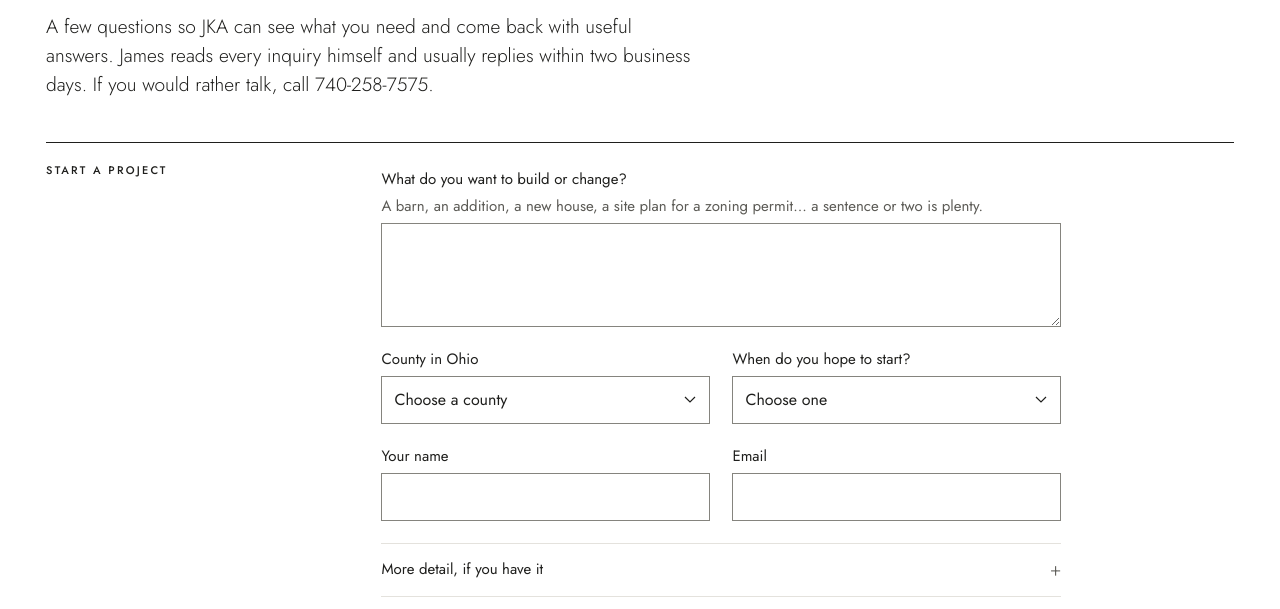
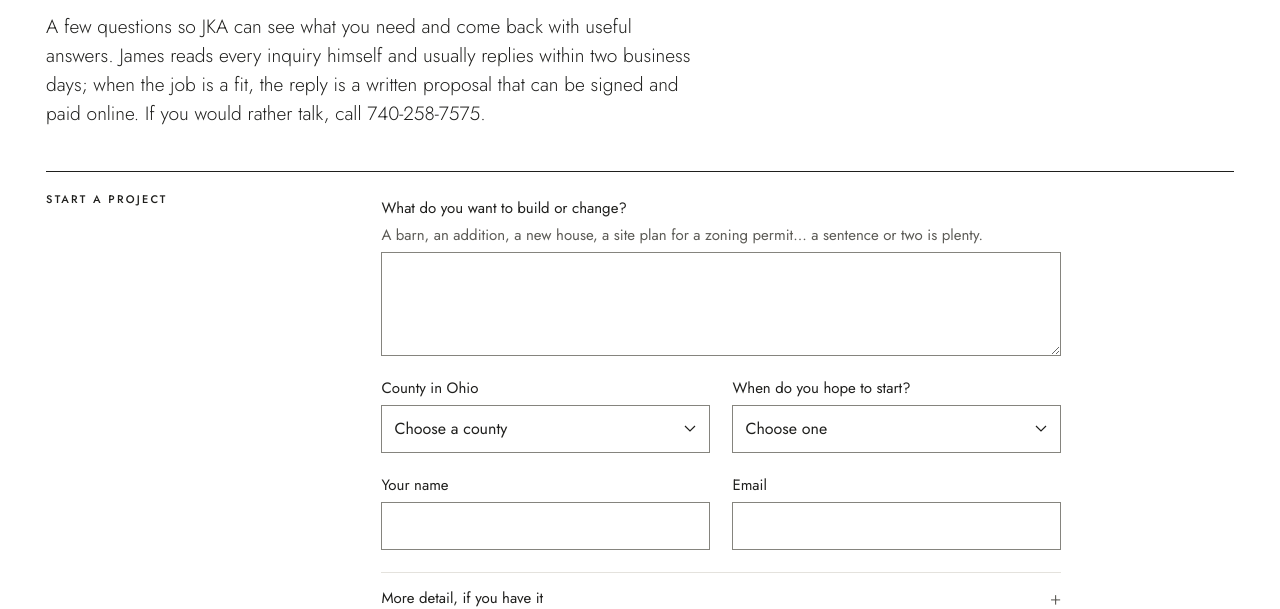
Before and after one commit to jameskehl-alt/jameskehlarchitects-site, a plain HTML site: page inquiry/index.html in a window 1280 px wide. Shown: the part 194-803 px from the top of the page. Drawn offline with nearby package versions, Linux system fonts and the light colour scheme.

Commit message:
Inquiry page: a fit inquiry gets a written proposal that can be signed and paid online (#15)
Claude-Session: https://claude.ai/code/session_014RRxh5aVZdhwpKFGEfRG77

Co-authored-by: Claude <noreply@anthropic.com>

```diff
--- a/inquiry/index.html
+++ b/inquiry/index.html
@@ -32,7 +32,7 @@
     <div class="intro-text">
       <p class="caps crumb"><a href="/">Home</a> &middot; Start a project</p>
       <h1 class="serif">Tell JKA about your project</h1>
-      <p class="lede">A few questions so JKA can see what you need and come back with useful answers. James reads every inquiry himself and usually replies within two business days. If you would rather talk, call 740-258-7575.</p>
+      <p class="lede">A few questions so JKA can see what you need and come back with useful answers. James reads every inquiry himself and usually replies within two business days; when the job is a fit, the reply is a written proposal that can be signed and paid online. If you would rather talk, call 740-258-7575.</p>
     </div>
 
   </div>
```
Also changed, not shown: inquiry/thanks/index.html (+1 -1 lines).
